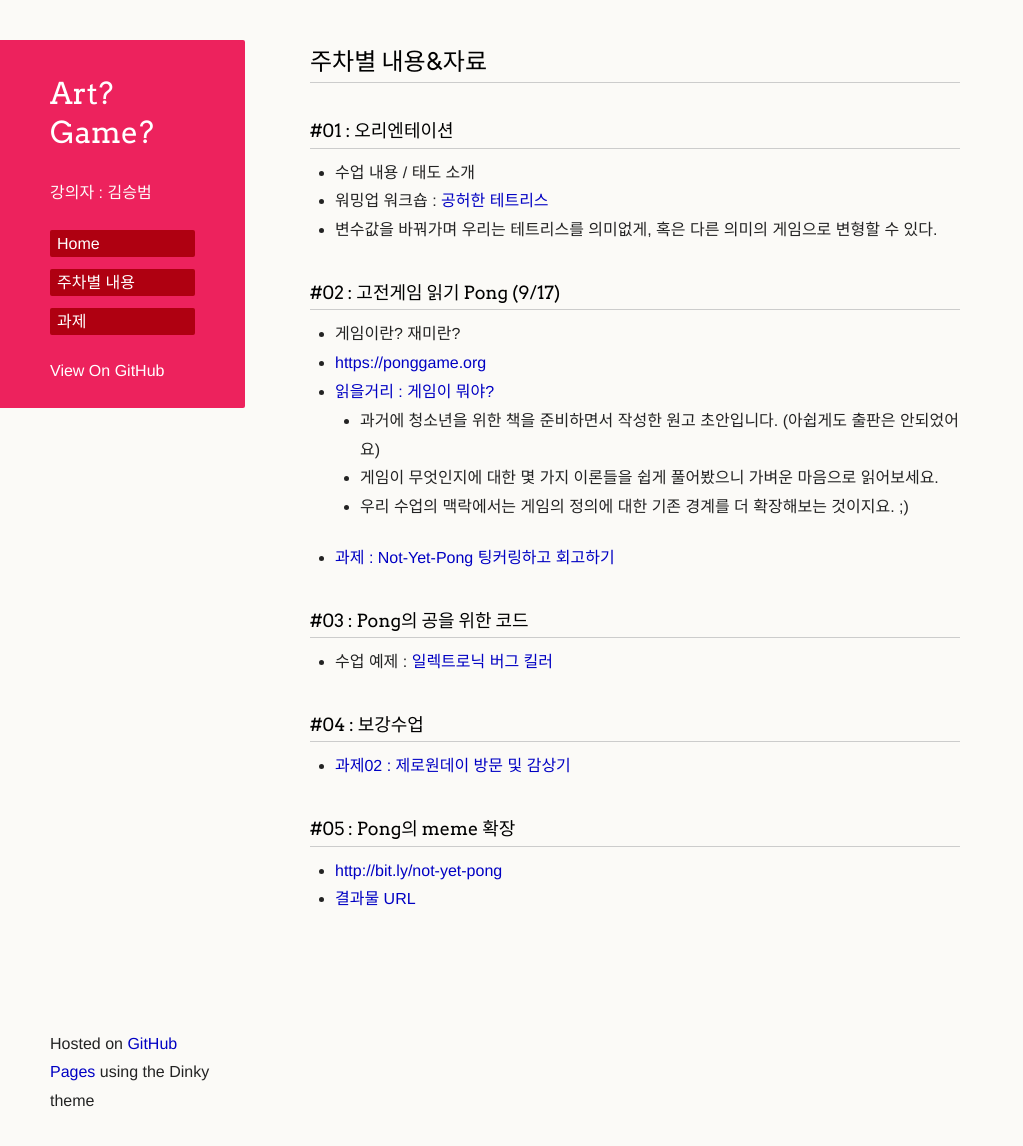
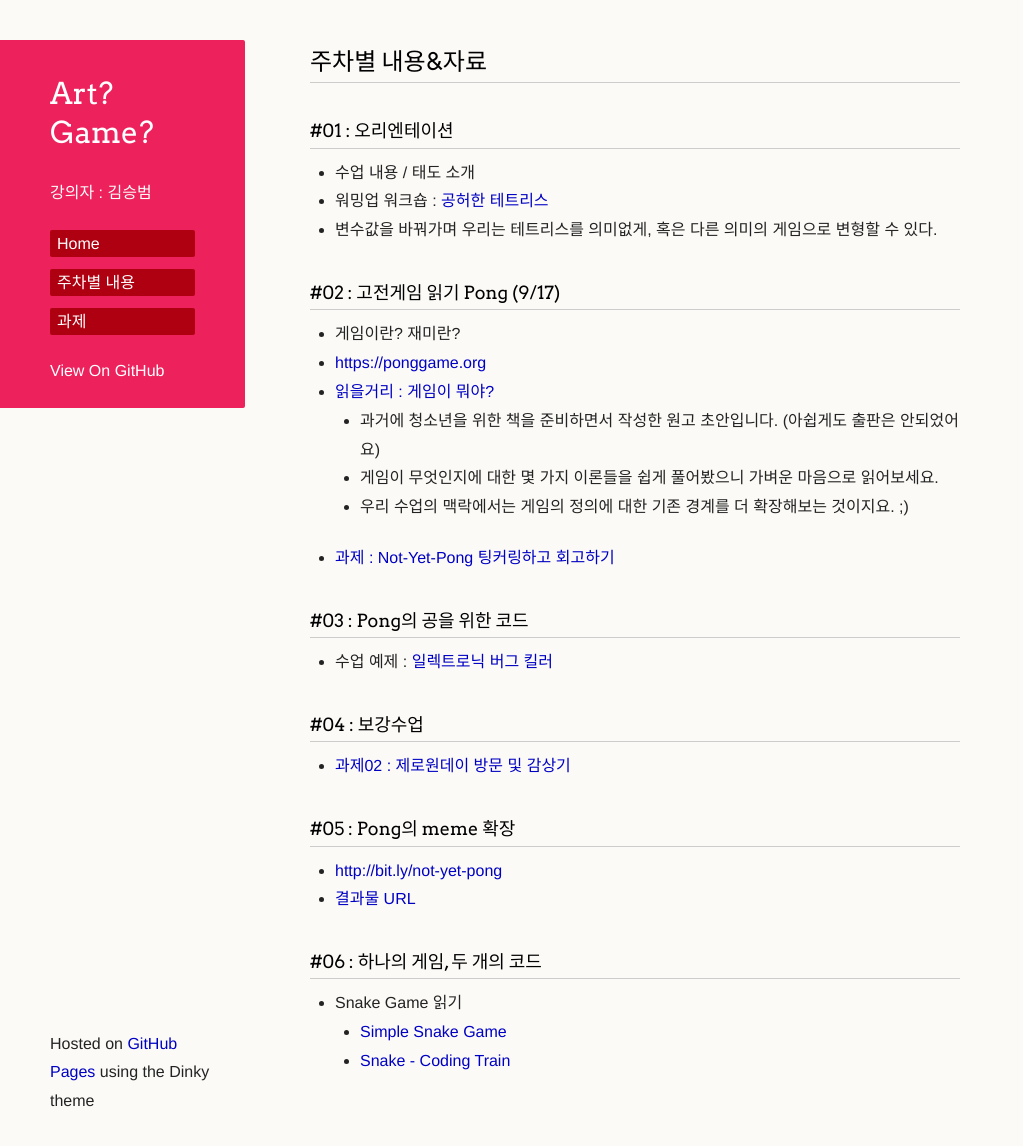
Before and after one commit to picxenk/SIA2019ArtGame, a Jekyll site: the page built from curriculum.md, in a window 1280 px wide and 1148 px high. Shown: the whole window, without its empty margins (0-1023 px from the left). Built offline with Jekyll 4.4.1, drawn with Linux system fonts in a browser that asks for light colours; our own code applies the rules of GitHub Pages for plain Markdown files; a script that is not in the unit is left out; the repository's description, which GitHub fills in, is left out.

Commit message:
Update curriculum.md

```diff
--- a/curriculum.md
+++ b/curriculum.md
@@ -23,3 +23,8 @@
 ### #05 : Pong의 meme 확장
  * <http://bit.ly/not-yet-pong>
  * [결과물 URL](https://docs.google.com/spreadsheets/d/1crOHibQieIt45jgFwpQQCK5rkDYapaugC1iKaadXj2M/edit?usp=sharing)
+
+### #06 : 하나의 게임, 두 개의 코드
+ * Snake Game 읽기
+   * [Simple Snake Game](https://editor.p5js.org/picxenk@gmail.com/sketches/diPSYswv_)
+   * [Snake - Coding Train](https://editor.p5js.org/picxenk@gmail.com/sketches/ZQwCfX6yd)
```
